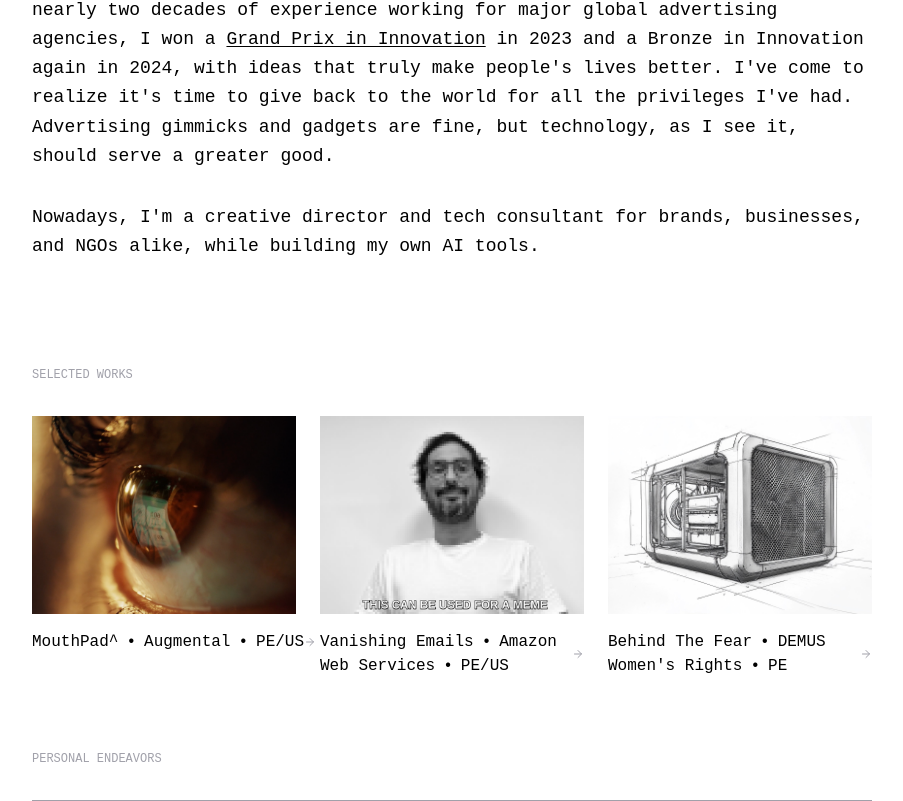
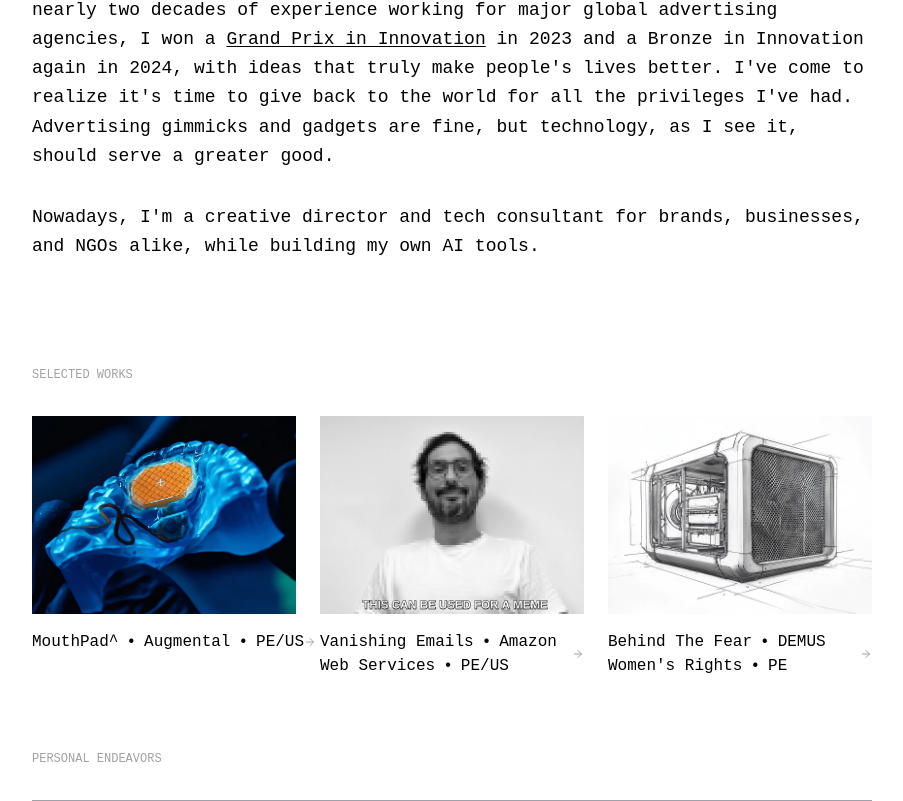
Before and after one commit to miguelcastroe/miguelcastrocreativetech, a React (Vite) app: page / in a window 1280 px wide. Shown: the part 479-1280 px from the top of the page, without its empty margins (188-1091 px from the left). Built offline with nearby package versions, Linux system fonts and the light colour scheme; a web font is replaced by a local one.

Commit message:
Update MouthPad thumbnail image
Replaced the existing thumbnail image for the MouthPad project with a new one as specified in the prompt.
[skip gpt_engineer]

```diff
--- a/src/components/WorksSection.tsx
+++ b/src/components/WorksSection.tsx
@@ -9,7 +9,7 @@ const WorksSection = () => {
         <Link to="/mouthpad" className="group">
           <div className="relative aspect-[4/3] mb-4 overflow-hidden">
             <img
-              src="/lovable-uploads/380e17ae-971b-4029-bf01-1b17d4c6465a.png"
+              src="/lovable-uploads/07771214-653d-47ff-aece-214481a3b05d.png"
               alt="MouthPad Project"
               className="object-cover w-full h-full transition-transform duration-500 group-hover:scale-105"
             />
```
Also changed, not shown: public/lovable-uploads/07771214-653d-47ff-aece-214481a3b05d.png (added).
